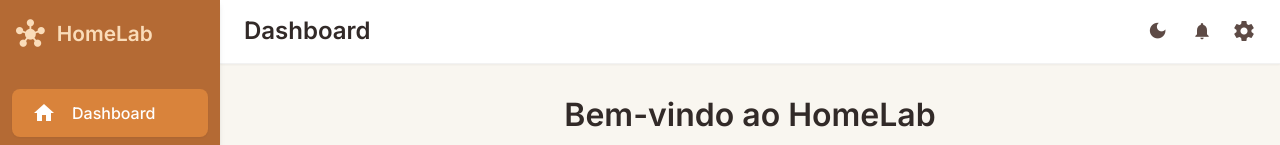
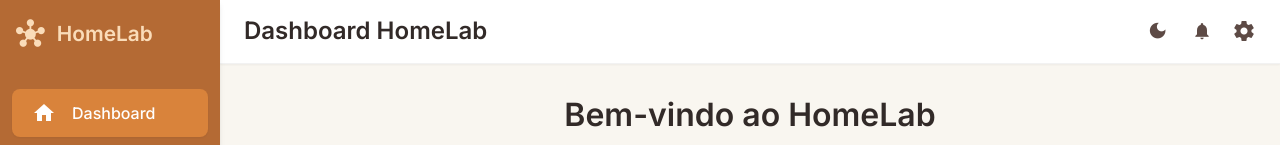
Before and after one commit to webtraveler-br/homelab-dashboard, a Nuxt app in the folder frontend/: page / in a window 1280 px wide. Shown: the top 145 px of the page. Built offline with nearby package versions, Linux system fonts and the light colour scheme.

Commit message:
:art: use pinia for route context

```diff
--- a/frontend/app/app.vue
+++ b/frontend/app/app.vue
@@ -14,8 +14,8 @@
 <script setup lang="ts">
 import '@/assets/css/global.css';
 import '@/assets/css/variables.css';
-import { ref, computed, onMounted } from 'vue';
-import { useNavigation } from '@/composables/useNavigation';
+import { ref, onMounted } from 'vue';
+import { useRouteStore } from '@/stores/route';
 import { useTheme } from '@/composables/useTheme';
 import { useHead } from '#app';
 
@@ -41,8 +41,8 @@ useHead({
 });
 
 const sidebarExpanded = ref(false);
-const { getPageTitle } = useNavigation();
-const pageTitle = computed(() => getPageTitle());
+const routeStore = useRouteStore();
+const pageTitle = routeStore.getPageTitle();
 const { initTheme } = useTheme();
 
 onMounted(() => {
--- a/frontend/app/components/AppSidebar.vue
+++ b/frontend/app/components/AppSidebar.vue
@@ -20,7 +20,7 @@
 </template>
 
 <script setup lang="ts">
-import { useNavigation } from '@/composables/useNavigation';
+import { useRouteStore } from '@/stores/route';
 
 const props = defineProps({
 	expanded: {
@@ -30,12 +30,10 @@ const props = defineProps({
 });
 
 const emit = defineEmits(['update:expanded']);
-const { isActive, goTo } = useNavigation();
+const routeStore = useRouteStore();
+const { isActive, goTo } = routeStore;
 
-const navItems = [
-	{ name: 'index', icon: 'home', label: 'Dashboard' },
-	{ name: 'gatos', icon: 'pets', label: 'Monitoramento' },
-];
+const navItems = routeStore.routes;
 
 function onMouseEnter() {
 	emit('update:expanded', true);
@@ -53,9 +51,9 @@ function onMouseLeave() {
 	color: var(--sidebar-text);
 	width: var(--sidebar-width-collapsed);
 	transition: width var(--transition-medium),
-		    background var(--transition-medium),
-		    color var(--transition-medium),
-		    box-shadow var(--transition-medium);
+			background var(--transition-medium),
+			color var(--transition-medium),
+			box-shadow var(--transition-medium);
 	display: flex;
 	flex-direction: column;
 	align-items: center;
@@ -109,7 +107,7 @@ function onMouseLeave() {
 .sidebar-nav li {
 	display: flex;
 	align-items: center;
-    justify-content: center;
+	justify-content: center;
 	gap: calc(var(--spacing-unit) * 2);
 	cursor: pointer;
 	padding: calc(var(--spacing-unit) * 1.5) calc(var(--spacing-unit) * 2.5);
@@ -133,7 +131,7 @@ function onMouseLeave() {
 }
 
 .sidebar.expanded .sidebar-nav li {
-    justify-content: unset;
+	justify-content: unset;
 }
 
 .nav-text {
--- a/frontend/app/composables/useNavigation.ts
+++ /dev/null
@@ -1,46 +0,0 @@
-import { computed } from 'vue';
-import { useRoute } from 'vue-router';
-
-/**
- * Um composable para gerenciar o estado e as ações de navegação.
- * Fornece funções para verificar a rota ativa, obter o título da página e navegar.
- */
-export function useNavigation() {
-	const route = useRoute();
-
-	const currentRoute = computed(() => route.name);
-
-	/**
-	 * Verifica se a página fornecida é a rota ativa no momento.
-	 * @param pageName O nome da rota a ser verificada.
-	 */
-	function isActive(pageName: string): boolean {
-		return route.name === pageName;
-	}
-
-	/**
-	 * Retorna o título da página com base na rota atual.
-	 */
-	function getPageTitle(): string {
-		const titles: Record<string, string> = {
-			index: 'Dashboard',
-			gatos: 'Monitoramento de Gatos',
-		};
-		return titles[route.name as string] || 'HomeLab';
-	}
-
-	/**
-	 * Navega para a página especificada.
-	 * @param page O nome da rota para a qual navegar.
-	 */
-	function goTo(page: string) {
-		navigateTo({ name: page });
-	}
-
-	return {
-		currentRoute,
-		isActive,
-		getPageTitle,
-		goTo,
-	};
-}
--- a/frontend/app/pages/index.vue
+++ b/frontend/app/pages/index.vue
@@ -13,7 +13,7 @@
 				</div>
 				<div class="card-content">
 					<p>Monitore a presença dos seus gatos em tempo real.</p>
-					<button class="btn btn-primary" @click="$router.push('/gatos')">Ver Monitoramento</button>
+					<button class="btn btn-primary" @click="routeStore.goTo('table')">Ver Monitoramento</button>
 				</div>
 			</div>
 
@@ -33,7 +33,8 @@
 </template>
 
 <script setup lang="ts">
-// Página inicial: Dashboard com cards e informações
+import { useRouteStore } from '@/stores/route';
+const routeStore = useRouteStore();
 </script>
 
 <style scoped>
--- /dev/null
+++ b/frontend/app/stores/route.ts
@@ -0,0 +1,52 @@
+import { defineStore } from 'pinia';
+import { computed } from 'vue';
+import { useRouter, useRoute } from 'vue-router';
+
+export interface RouteInfo {
+	name: string; // nome da rota
+	icon: string; // ícone para sidebar
+	label: string; // texto para sidebar
+	title: string; // título para header
+}
+
+const routes: Record<string, RouteInfo> = {
+	index: { name: 'index', icon: 'home', label: 'Dashboard', title: 'Dashboard HomeLab' },
+	table: { name: 'table', icon: 'pets', label: 'Monitoramento', title: 'Monitoramento de Gatos' },
+};
+
+// Centraliza navegação e informações das rotas
+export const useRouteStore = defineStore('route', () => {
+	const router = useRouter();
+	const route = useRoute();
+	const currentRoute = computed(() => route.name as string);
+
+	// Verifica se a rota informada está ativa
+	function isActive(pageName: string): boolean {
+		return currentRoute.value === pageName;
+	}
+
+	// Retorna o título da página atual para o header
+	function getPageTitle(): string {
+		const info = routes[currentRoute.value];
+		return info?.title || 'HomeLab';
+	}
+
+	// Retorna todas as informações de uma rota pelo nome
+	function getRouteInfo(name: string): RouteInfo | undefined {
+		return routes[name];
+	}
+
+	// Navega para a rota informada pelo nome
+	function goTo(page: string) {
+		router.push({ name: page });
+	}
+
+	return {
+		routes: Object.values(routes),
+		currentRoute,
+		isActive,
+		getPageTitle,
+		getRouteInfo,
+		goTo,
+	};
+});
```
Also changed, not shown: frontend/app/pages/table.vue (renamed from frontend/app/pages/gatos.vue).
